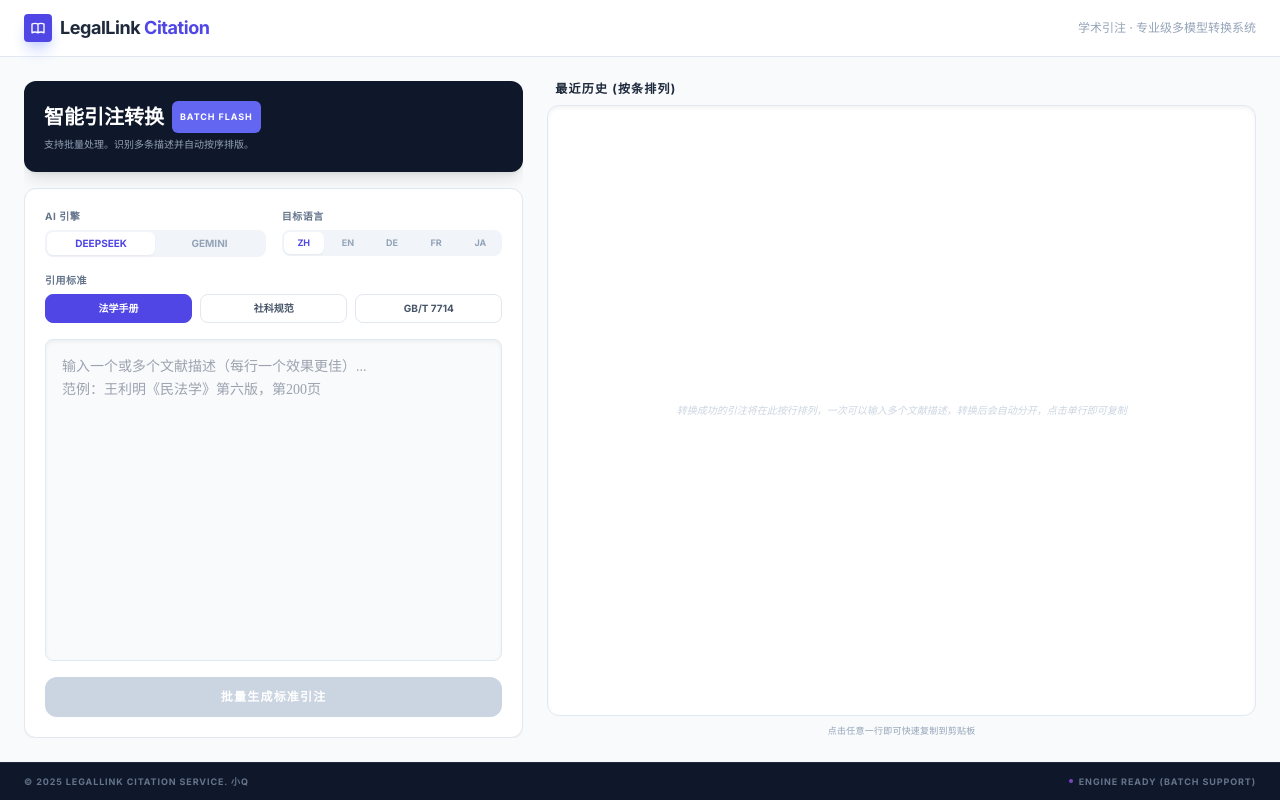
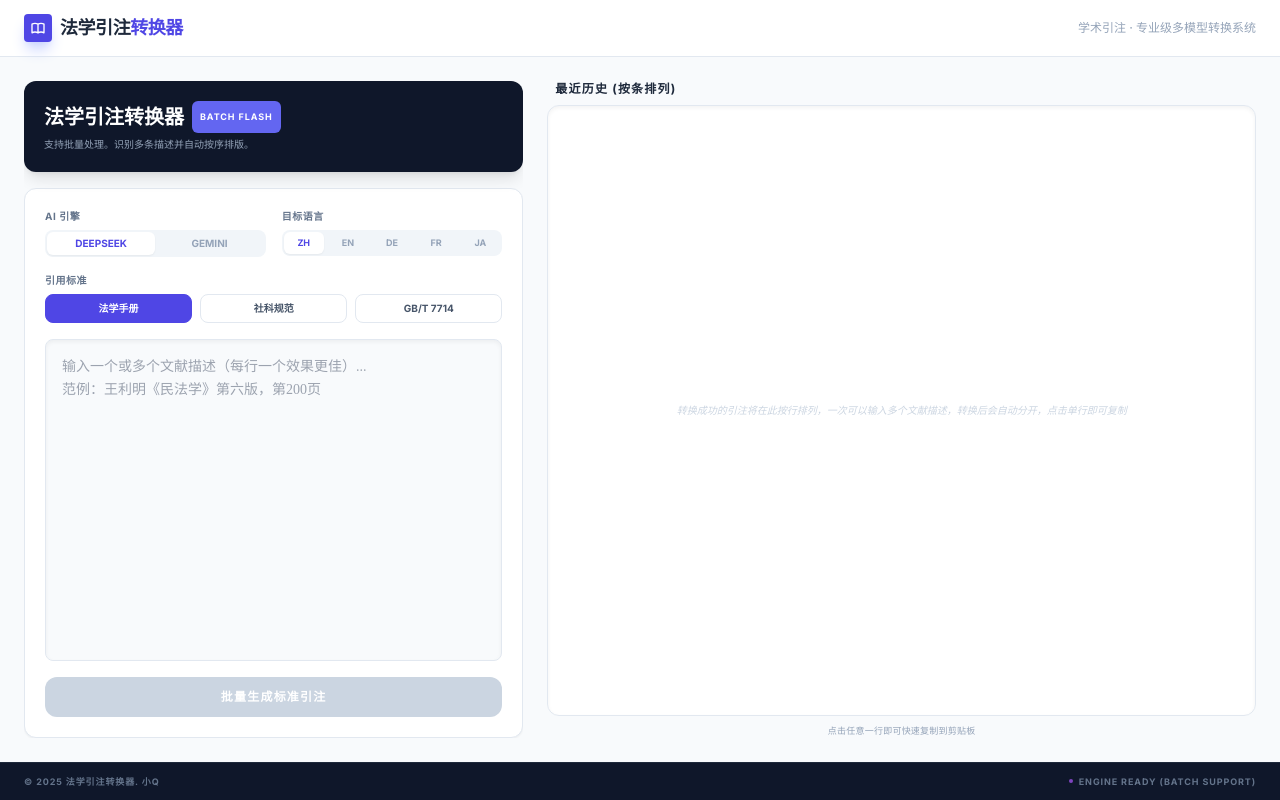
Before and after one commit to SmallsmallQ/citation_convert, a React (Vite) app: page / in a window 1280 px wide. Built offline with nearby package versions, Linux system fonts and the light colour scheme.

Commit message:
feat: Update app name to Chinese
Update the application name and descriptions to be in Chinese across `index.html`, `metadata.json`, and `App.tsx`. This change aligns the application's branding and user-facing text with its intended Chinese-speaking audience.

```diff
--- a/App.tsx
+++ b/App.tsx
@@ -12,7 +12,7 @@ const Header: React.FC = () => (
             <path strokeLinecap="round" strokeLinejoin="round" strokeWidth={2} d="M12 6.253v13m0-13C10.832 5.477 9.246 5 7.5 5S4.168 5.477 3 6.253v13C4.168 18.477 5.754 18 7.5 18s3.332.477 4.5 1.253m0-13C13.168 5.477 14.754 5 16.5 5c1.747 0 3.332.477 4.5 1.253v13C19.832 18.477 18.247 18 16.5 18c-1.746 0-3.332.477-4.5 1.253" />
           </svg>
         </div>
-        <h1 className="text-lg font-bold text-slate-800 tracking-tight">LegalLink <span className="text-indigo-600">Citation</span></h1>
+        <h1 className="text-lg font-bold text-slate-800 tracking-tight">法学引注<span className="text-indigo-600">转换器</span></h1>
       </div>
       <div className="hidden md:block text-xs text-slate-400 font-medium">
         学术引注 · 专业级多模型转换系统
@@ -113,7 +113,7 @@ const App: React.FC = () => {
         <div className="lg:col-span-5 flex flex-col space-y-4 overflow-hidden">
           <section className="bg-slate-900 rounded-xl p-5 text-white shadow-lg relative overflow-hidden flex-shrink-0">
             <h2 className="text-xl font-bold mb-1 flex items-center">
-              智能引注转换
+              法学引注转换器
               <span className="ml-2 px-2 py-0.5 bg-indigo-500 text-[9px] uppercase tracking-widest rounded-md">BATCH FLASH</span>
             </h2>
             <p className="text-slate-400 text-[10px] font-light">
@@ -273,7 +273,7 @@ const App: React.FC = () => {
 
       <footer className="bg-slate-900 text-slate-500 py-3 px-6 border-t border-slate-800 flex-shrink-0">
         <div className="max-w-7xl mx-auto flex justify-between items-center text-[9px] font-bold tracking-widest uppercase">
-          <p>© 2025 LegalLink Citation Service. 小Q</p>
+          <p>© 2025 法学引注转换器. 小Q</p>
           <div className="flex space-x-4">
             <span className="flex items-center">
               <span className={`w-1 h-1 rounded-full mr-1.5 animate-pulse ${provider === AIProvider.DEEPSEEK ? 'bg-purple-500' : 'bg-blue-500'}`}></span>
--- a/index.html
+++ b/index.html
@@ -4,7 +4,7 @@
 <head>
     <meta charset="UTF-8">
     <meta name="viewport" content="width=device-width, initial-scale=1.0">
-    <title>LegalLink Citation Converter</title>
+    <title>法学引注转换器</title>
     <script src="https://cdn.tailwindcss.com"></script>
     <link href="https://fonts.googleapis.com/css2?family=Inter:wght@400;500;600;700&family=Noto+Serif+SC:wght@400;700&display=swap" rel="stylesheet">
     <style>
--- a/metadata.json
+++ b/metadata.json
@@ -1,5 +1,5 @@
 {
-  "name": "LegalLink Citation Converter",
-  "description": "A professional tool for converting natural language legal references into standard 'Manual of Legal Citation' (法学引注手册) format using Gemini 3 Pro.",
+  "name": "法学引注转换器",
+  "description": "专业学术引注转换工具，支持《法学引注手册》、国标及社科规范，采用 Gemini 3 Flash 引擎支持批量处理。",
   "requestFramePermissions": []
 }
```
